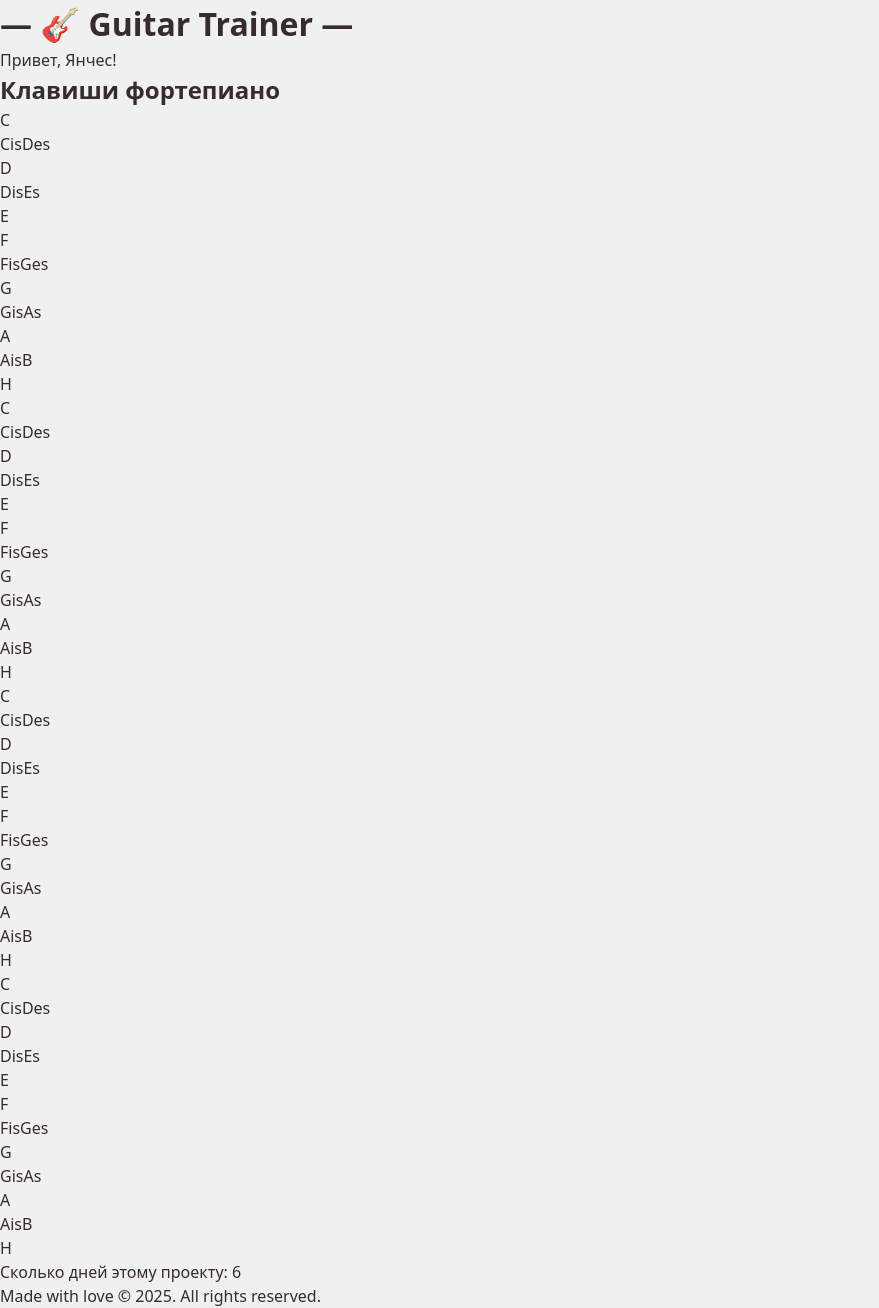
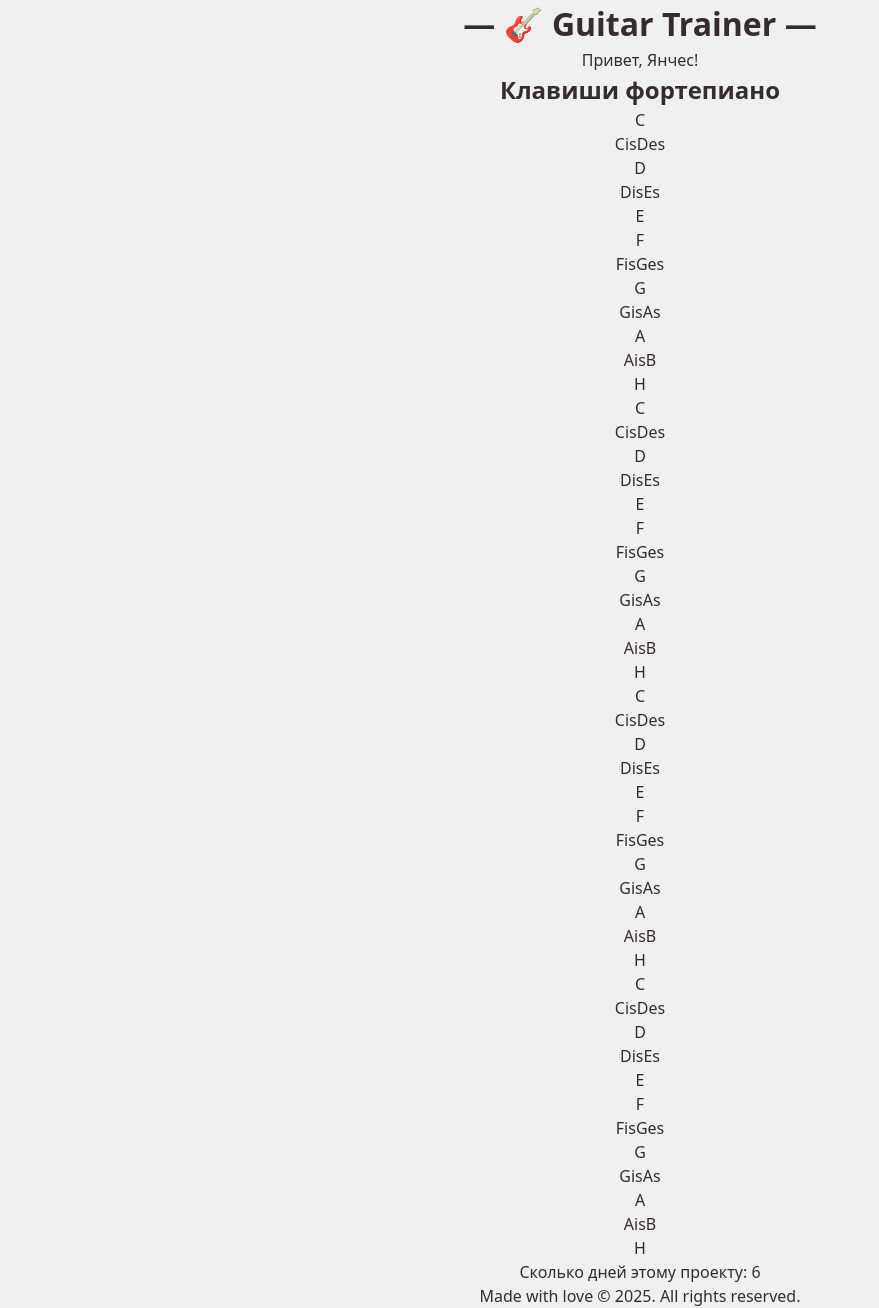
Before and after one commit to yanlogan/react-guitar-trainer, a React (Vite) app: page / in a window 1280 px wide. Shown: the whole page, without its empty margins (0-879 px from the left). Built offline with nearby package versions, Linux system fonts and the light colour scheme.

Commit message:
feat: wrapp everything inside Container

```diff
--- a/src/App.tsx
+++ b/src/App.tsx
@@ -1,12 +1,15 @@
 import AppHeader from "./components/AppHeader/AppHeader.tsx";
 import AppFooter from "./components/AppFooter/AppFooter.tsx";
 import PianoKeyboard from "./components/PianoKeyboard/PianoKeyboard.tsx";
+import Container from "./layout/Container/Container.tsx";
 
 const App = () => {
     const name = 'Янчес'
     return (
         <>
             <AppHeader username={name}/>
+            <main>
+                <Container>
                     {/*<p>Выбери режим тренировки 🎯</p>*/}
                     {/*<div className="mode-switcher">*/}
                     {/*    <button className="btn btn-primary">Тренировка</button>*/}
@@ -15,6 +18,8 @@ const App = () => {
                     <h2>Клавиши фортепиано</h2>
                     <PianoKeyboard/>
                     {/*<h2>Гитарный гриф</h2>*/}
+                </Container>
+            </main>
             <AppFooter/>
         </>
     )
--- a/src/components/AppFooter/AppFooter.tsx
+++ b/src/components/AppFooter/AppFooter.tsx
@@ -1,11 +1,15 @@
+import Container from "../../layout/Container/Container.tsx";
+
 const AppFooter = () => {
     const startDate = new Date(2025, 6, 1);
     const now = new Date();
     const daysGone = Math.ceil((now.getTime() - startDate.getTime()) / (1000 * 60 * 60 * 24));
     return (
         <footer>
-            <p>Сколько дней этому проекту: {daysGone}</p>
-            <p>Made with love © 2025. All rights reserved.</p>
+            <Container>
+                <p>Сколько дней этому проекту: {daysGone}</p>
+                <p>Made with love © 2025. All rights reserved.</p>
+            </Container>
         </footer>
     )
 }
--- a/src/components/AppHeader/AppHeader.tsx
+++ b/src/components/AppHeader/AppHeader.tsx
@@ -1,3 +1,5 @@
+import Container from "../../layout/Container/Container.tsx";
+
 type AppHeaderProps = {
     username: string
 }
@@ -5,8 +7,10 @@ type AppHeaderProps = {
 const AppHeader = ({username}: AppHeaderProps) => {
     return (
         <header>
-            <h1>— 🎸 Guitar Trainer —</h1>
-            <p>Привет, {username}!</p>
+            <Container>
+                <h1>— 🎸 Guitar Trainer —</h1>
+                <p>Привет, {username}!</p>
+            </Container>
         </header>
     )
 }
--- a/src/layout/Container/Container.scss
+++ b/src/layout/Container/Container.scss
@@ -5,6 +5,7 @@
   height: 100%;
   margin: 0 auto;
   padding: 0 6rem;
+  text-align: center;
 
   @include mobile {
     padding: 0 2rem;
```
Lines whose indentation alone changed are shown as unchanged.
